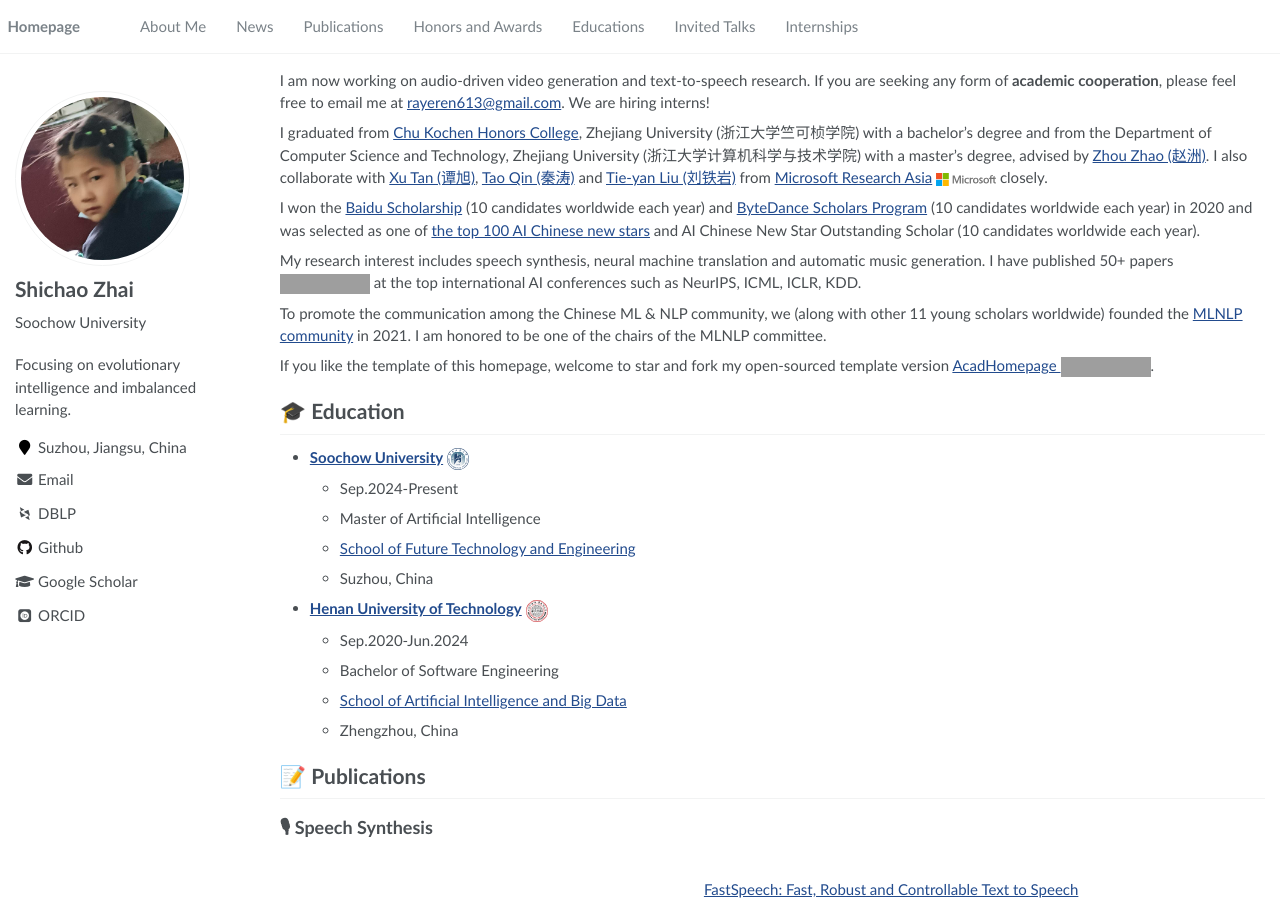
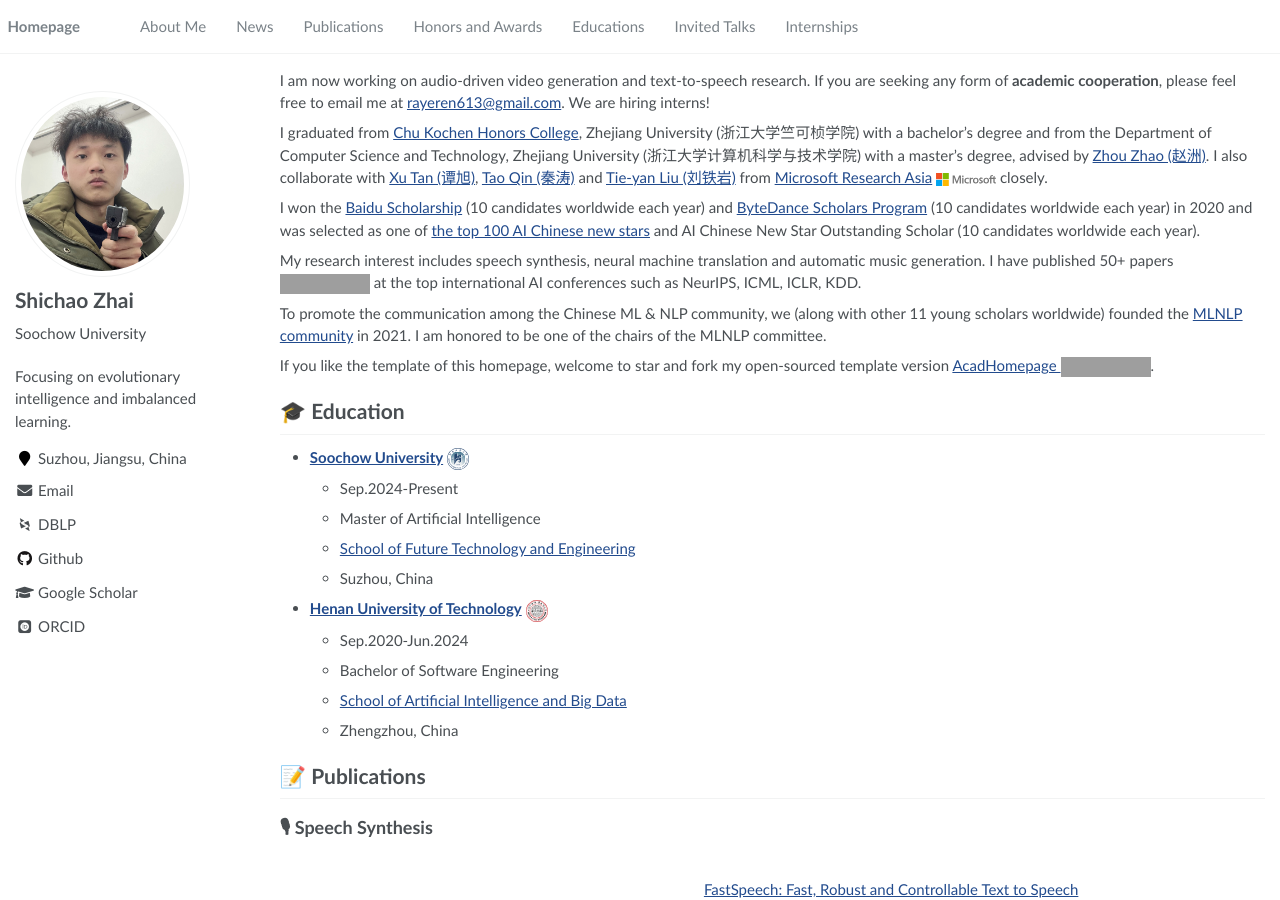
Before and after one commit to zhaishichao/zhaishichao.github.io, a Jekyll site: the page built from _pages/about.md, in a window 1280 px wide and 900 px high. Built offline with Jekyll 4.4.1, drawn with Linux system fonts in a browser that asks for light colours; some web fonts are replaced; grey boxes are pictures that could not be loaded.

Commit message:
更新了头像和页面标题的图标

```diff
--- a/_config.yml
+++ b/_config.yml
@@ -22,7 +22,7 @@
 # Site Author
 author:
   name             : "Shichao Zhai"
-  avatar           : "images/profile.jpg"
+  avatar           : "images/zsc_profile.jpg"
   bio              : "Soochow University"
   location         : "Suzhou, Jiangsu, China"
   employer         :
```
Also changed, not shown: images/zsc_profile.jpg (added).
